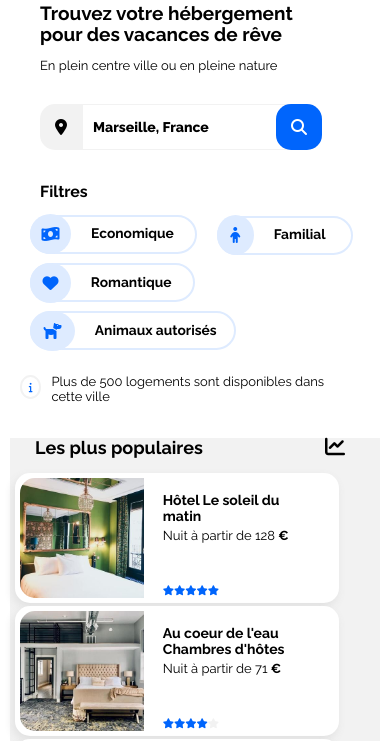
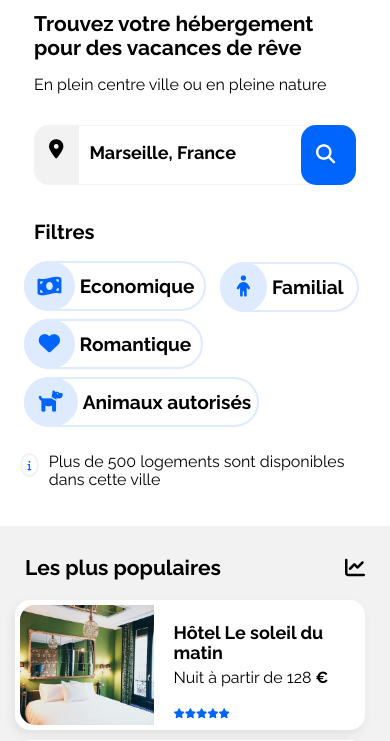
Before and after one commit to MLa2610GitHub/codeBooki20dec2021, a plain HTML site: page index.html in a window 390 px wide. Shown: the part 147-888 px from the top of the page. Drawn offline with Linux system fonts and the light colour scheme.

Commit message:
modifications polices + icônes + images version mobile

```diff
--- a/css/booki.css
+++ b/css/booki.css
@@ -36,6 +36,7 @@ p {
 
 .fas {
   font-size: 0.65em; /*10px */
+  font-weight: 900;
 }
 
 li {
@@ -758,6 +759,37 @@ footer li {
     flex-direction: column;
   }
 
+  /*La taille des polices est agrandie pour une meilleure lisibilité */
+
+  h1 {
+    font-size: 1.3125em; /*21px / 16px */
+    font-weight: bold;
+  }
+
+  h2 {
+    font-size: 1.25em; /*20px / 16px */
+  }
+  h3, figcaption {
+    font-size: 1.125em; /*18px / 16px */
+  }
+
+  p, .p-formulaire, .nombre-logements, li {
+    font-size: 1em; /*16px / 16px */
+  }
+
+
+
+  .form .fas {
+    font-size: 1.2em; /*16px / 16px */
+    font-weight: 900;
+  }
+
+
+  .filtre-hebergement .fas {
+    font-size: 1.33em;
+    vertical-align: -25%
+  }
+
   .en-tete {
     display: flex;
     flex-wrap: wrap;
@@ -769,7 +801,7 @@ footer li {
   }
 
   .logo-booki img {
-    width: 45%;
+    width: 50%;
   }
 
   nav {
@@ -794,7 +826,7 @@ footer li {
   }
 
   #recherche-hebergements {
-    padding: 0 20px;
+    padding: 0 14px;
   }
 
   .h1-formulaire {
@@ -803,20 +835,20 @@ footer li {
 
   .p-formulaire {
     margin-bottom: 30px;
-    font-size: 0.8125em; /*13px / 16px */
+
   }
 
   .form {
-    height: 50%;
+    height: 60px;
   }
 
   .form input {
-    width: 60%;
+    width: 100%;
   }
 
   input::placeholder {
-    font-size: 0.875em; /*14px / 16px */
-    font-weight: 800;
+    font-size: 1.125em; /*18px / 16px */
+    font-weight: 700;
   }
 
   button span {
@@ -826,13 +858,14 @@ footer li {
   button {
     border-radius: 15px;
     margin-left: -14px;
+    width: 21%;
   }
 
   button .fas {
     display: flex;
     background-color: #0065fc;
     color: white;
-    font-size: 0.9375em;
+    font-size: 1.2em;
   }
 
   .liste-filtres-recherche-hebergement {
@@ -842,37 +875,46 @@ footer li {
 
   .titre-filtres-recherche-hebergement {
     width: 100%;
+
   }
 
   .titre-filtres-recherche-hebergement h2 {
-    font-size: 0.9375em; /*15px / 16px */
+    font-size: 1.1875em; /*19px / 16px */
+
   }
 
   .filtre-hebergement h3 {
-    font-size: 0.8125em; /*13px / 16px */
+    font-size: 1.125em; /*18px / 16px */
+
   }
 
   a .titre-filtres-recherche-hebergement {
-    width: 70%;
+    width: 85%;
+     padding: 0 5px 0 5px
   }
 
   .filtre-hebergement {
-    height: 35px;
-    margin-bottom: 5%;
+    height: 46px;
+    margin-bottom: 4%;
+    margin-right: 2%;
+
+
   }
 
   .filtre-hebergement i {
     height: 30px;
     width: 39px;
-    padding: 5px;
+    padding: 10px;
     margin-left: -2px;
     border-radius: 50%;
+    clip-path: circle(50% 50%);
+
+
   }
 
   .nombre-logements {
     padding-bottom: 20px;
-    font-size: 0.8125em; /*13px / 16px */
-    width: 83%;
+    width: 85%;
     display: flex;
     align-items: flex-start;
   }
@@ -884,6 +926,7 @@ footer li {
   .integralite-logements {
     display: flex;
     flex-direction: column-reverse;
+    padding: 0;
   }
 
   #logements-region-marseille {
@@ -898,12 +941,14 @@ footer li {
   .contenu-bloc-populaires {
     display: flex;
     border-radius: 0;
-    margin: 0;
-    padding: 0 5px;
+    margin: 30px 0 30px 0;
+    padding: 0 15px;
   }
 
   .titre-bloc-populaires h2 {
-    font-size: 1.125em;
+   font-size: 1.3125em; /*21px / 16px */
+    margin-bottom: 20px;
+    padding-left: 10px;
   }
 
   .liste-hebergements-populaires {
@@ -913,11 +958,11 @@ footer li {
 
   .card-bloc-populaires {
     display: flex;
-    width: 95%;
-    max-width: 320px;
+    width: 100%;
+    max-width: 340px;
     border-radius: 15px;
     box-shadow: -2px 4px 10px 0 #e0e0e0;
-    margin-bottom: 3px;
+    margin-bottom: 10px;
   }
 
   .card-bloc-populaires img {
@@ -936,7 +981,7 @@ footer li {
     padding-right: 15px;
   }
   .card-bloc-populaires-etoiles {
-    padding-top: 28px;
+    padding-top: 5px;
   }
 
   .card-bloc-populaires-etoiles span,
@@ -952,11 +997,11 @@ footer li {
   .liste-hebergements {
     display: flex;
     background-color: white;
-    padding: 0;
+    padding: 0 10px;
   }
 
   .contenu-bloc-hebergements h2 {
-    font-size: 1.125em;
+    font-size: 1.3125em; /*21px / 16px */
 
     padding: 25px 0 20px 10px;
   }
@@ -969,7 +1014,7 @@ footer li {
     display: flex;
     flex-direction: column;
     width: 100%;
-    max-width: 320px;
+    max-width: 360px;
 
     border-radius: 15px;
     box-shadow: -2px 4px 10px 0 #e0e0e0;
@@ -995,9 +1040,9 @@ footer li {
   }
 
   .afficher-plus p {
-    font-size: 1em;
+    font-size: 1.125em; /*18px / 16px */
     font-weight: bolder;
-    padding: 0;
+    padding: 0 10px;
     margin-top: 20px;
     margin-bottom: 20px;
   }
@@ -1018,6 +1063,7 @@ footer li {
   .colonne-grande-photo,
   .colonne-petites-card-activites {
     width: 100%;
+    max-width: 370px;
   }
 
   figure a {
@@ -1026,7 +1072,7 @@ footer li {
 
   figure {
     display: flex;
-    width: 90%;
+    width: 95%;
     margin: 10px;
   }
 
@@ -1036,7 +1082,7 @@ footer li {
 
   .bloc-toutes-activites img {
     width: 100%;
-    max-width: 360px;
+    max-width: 370px;
     height: 130px;
     object-fit: cover;
     object-position: top;
@@ -1068,23 +1114,5 @@ footer li {
     font-weight: 800;
   }
 
-  h1 {
-    font-size: 1.1875em; /*19px / 16px */
-  }
 
-  h2 {
-    font-size: 1.125em; /*18px / 16px */
-  }
-  h3 {
-    font-size: 0.875em; /*14px / 16px */
-  }
-
-  p {
-    font-size: 0.8125em; /*12px / 16px */
-  }
-
-  .form .fas,
-  .filtre-hebergement .fas {
-    font-size: 1em; /*15px / 16px */
-  }
 }
```
